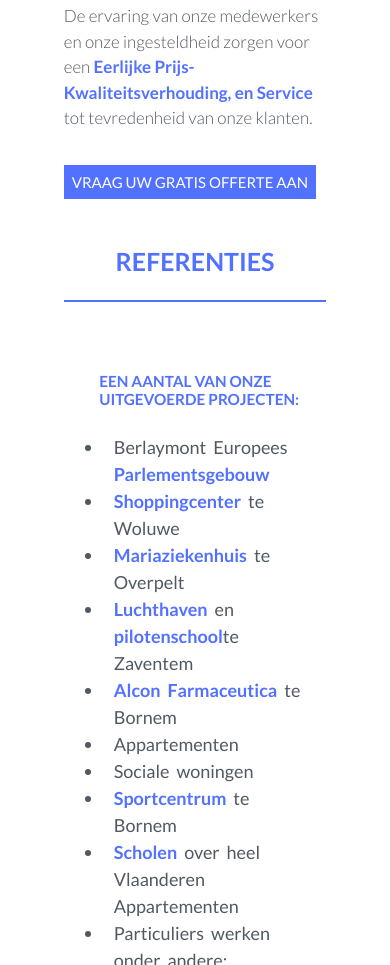
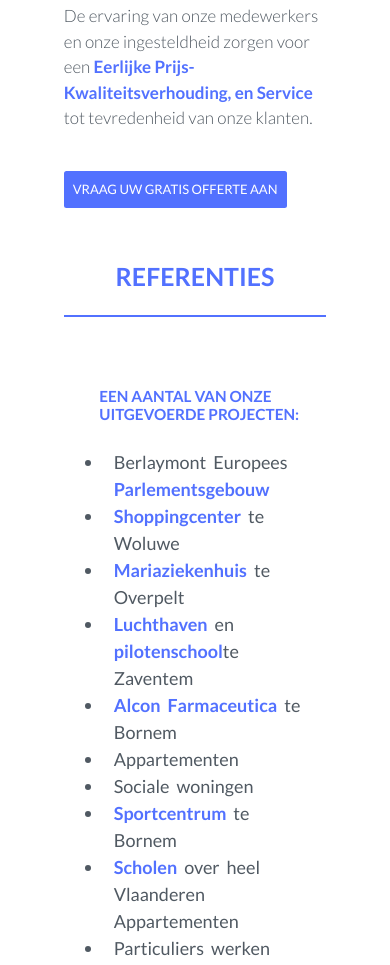
Before and after one commit to Jawad63/Karyo-Remake, a plain HTML site: page overons.html in a window 390 px wide. Shown: the part 932-1897 px from the top of the page. Drawn offline with nearby package versions, Linux system fonts and the light colour scheme.

Commit message:
fixing over ons button responsiveness

```diff
--- a/overons.html
+++ b/overons.html
@@ -171,7 +171,7 @@
 
 
                 <div class="col-md-5 col-md-6 py-5">
-                    <a class="button-haktan" href="#">Vraag Uw Gratis Offerte Aan</a>
+                    <a class="btn button-haktan" href="#">Vraag Uw Gratis Offerte Aan</a>
                 </div>
 
             </div>
```
